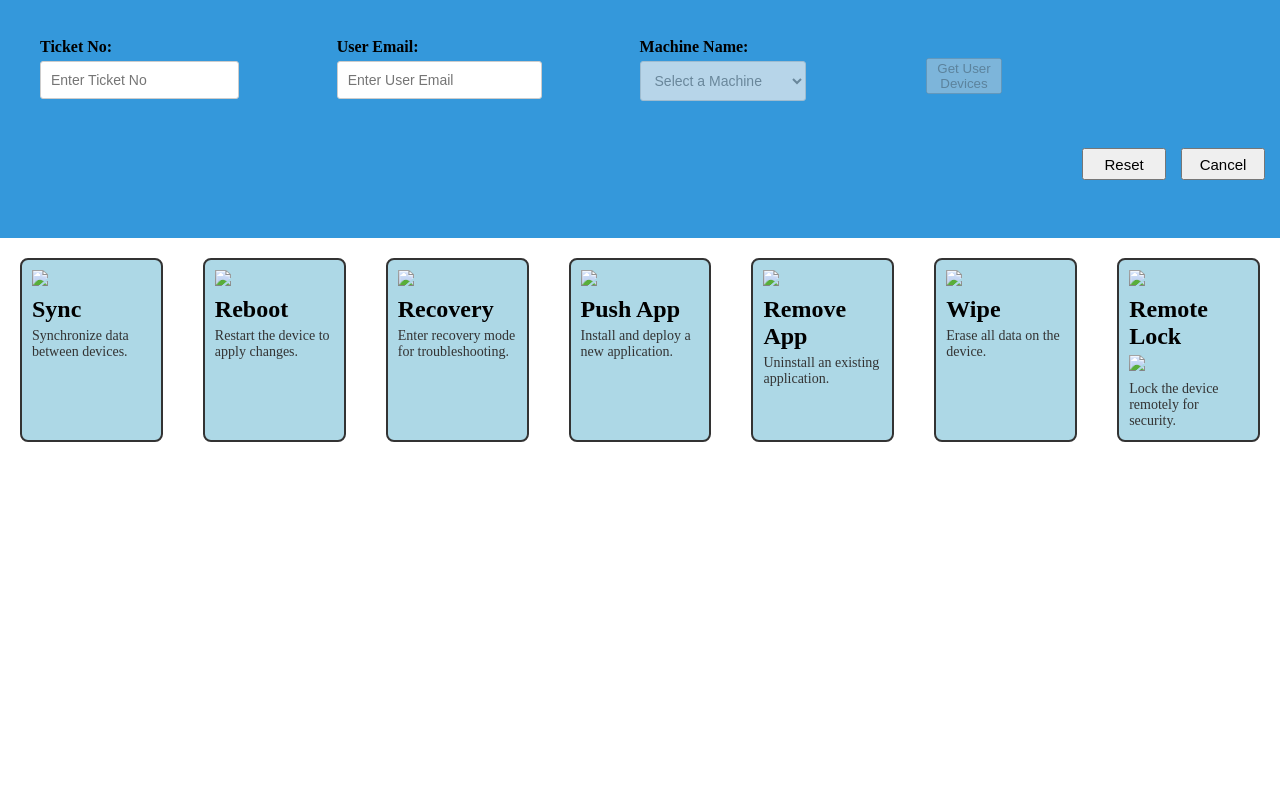
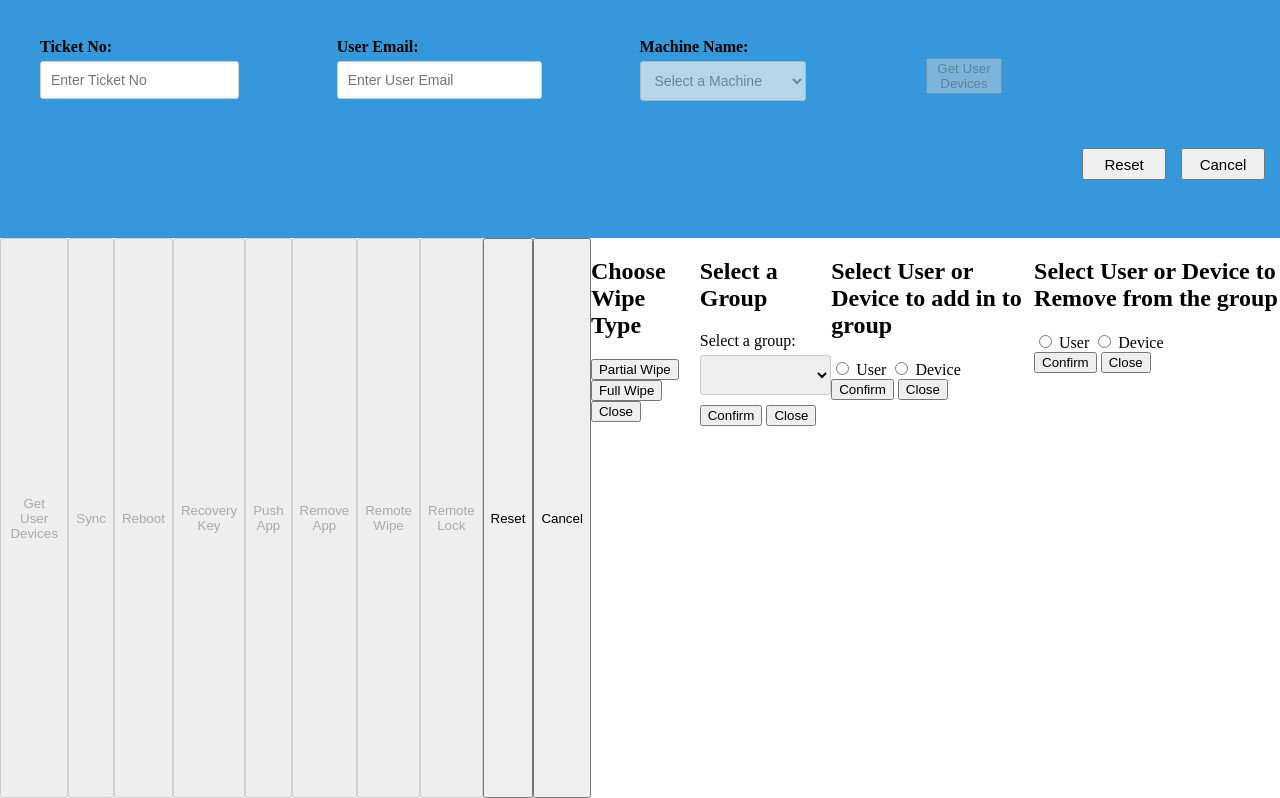
Before and after one commit to rajeswaristef/Intune_web_utility, a website: page public/intune.html in a window 1280 px wide. Shown: the part 62-860 px from the top of the page. Drawn offline with Linux system fonts and the light colour scheme.

Commit message:
Update intune.html

```diff
--- a/public/intune.html
+++ b/public/intune.html
@@ -179,51 +179,75 @@
 
 <div class="container" id="color2">
 
+    <!-- Buttons are stacked vertically -->
+    <button id="getUserDevices" disabled>Get User Devices</button>
+    <button id="sync" disabled>Sync</button>
+    <button id="reboot" disabled>Reboot</button>
+    <button id="recoveryKey" disabled>Recovery Key</button>
+    <button id="pushApp" disabled>Push App</button>
+    <button id="removeApp" disabled>Remove App</button>
+    <button id="remoteWipe" disabled>Remote Wipe</button>
+    <button id="remoteLock" disabled>Remote Lock</button>
+    <button class="reset-button" id="reset">Reset</button>
+    <button class="cancel-button" id="cancel">Cancel</button>
 
-  <div id="syncAction" class="action-div" onclick="syncFunction()">
-    <img src="sync-image.jpg" >
-    <h2>Sync</h2>
-      <p>Synchronize data between devices.</p>
-  </div>
+    <!-- Add a modal for wipe options (initially hidden) -->
+    <div id="wipeModal" class="modal">
+        <div class="modal-content">
+            <h2>Choose Wipe Type</h2>
+            <button id="partialWipe">Partial Wipe</button>
+            <button id="fullWipe">Full Wipe</button>
+            <button id="closeWipeModal">Close</button>
+        </div>
+    </div>
 
-  <div id="rebootAction" class="action-div" onclick="rebootFunction()">
-    <img src="reboot-image.jpg">
-    <h2>Reboot</h2>
-      <p>Restart the device to apply changes.</p>
-  </div>
-
-  <div id="recoveryAction" class="action-div">
-    <img src="recovery-image.jpg" >
-    <h2>Recovery</h2>
-      <p>Enter recovery mode for troubleshooting.</p>
-  </div>
-
-  <div id="pushAppAction" class="action-div" onclick="pushAppFunction()">
-    <img src="push-app-image.jpg" >
-    <h2>Push App</h2>
-      <p>Install and deploy a new application.</p>
-  </div>
-
-  <div id="removeAppAction" class="action-div" onclick="removeAppFunction()">
-    <img src="remove-app-image.jpg">
-    <h2>Remove App</h2>
-      <p>Uninstall an existing application.</p>
-  </div>
-
-  <div id="wipeAction" class="action-div" onclick="wipeFunction()">
-    <img src="wipe-image.jpg" >
-    <h2>Wipe</h2>
-      <p>Erase all data on the device.</p>
-  </div>
-
-  <div id="remoteLockAction" class="action-div" onclick="remoteLockFunction()">
-    <img src="remote-lock-image.jpg" >
-    <h2>Remote Lock</h2>
-      <img src="remote-lock-image.jpg" >
-      <p>Lock the device remotely for security.</p>
-  </div>
+    <!-- Add a modal for group selection (initially hidden) -->
+    <div id="groupSelectionModal" class="modal">
+        <div class="modal-content">
+            <h2>Select a Group</h2>
+            <label for="selectGroup">Select a group:</label>
+            <select id="selectGroup">
+                <!-- Options will be added dynamically using JavaScript -->
+            </select>
+            <button id="confirmGroupButton">Confirm</button>
+            <button id="closeGroupModal">Close</button>
+        </div>
+    </div>
 
 
+    <div id="deviceSelectionModal" class="modal">
+        <div class="modal-content">
+            <h2>Select User or Device to add in to group</h2>
+            <div class="radio-group">
+                <input type="radio" id="userOption" name="memberOption" value="user">
+                <label for="userOption">User</label>
+                <input type="radio" id="deviceOption" name="memberOption" value="device">
+                <label for="deviceOption">Device</label>
+            </div>
+            <div id="memberInfo" style="display: none;">
+                <p><strong>Selected Member:</strong> <span id="selectedMemberInfo"></span></p>
+            </div>
+            <button id="confirmMemberButton">Confirm</button>
+            <button id="closeDeviceSelectionModal">Close</button>
+        </div>
+    </div>
+
+    <div id="deviceRemovalModal" class="modal">
+        <div class="modal-content">
+            <h2>Select User or Device to Remove from the group</h2>
+            <div class="radio-group">
+                <input type="radio" id="userOption1" name="memberOption" value="user">
+                <label for="userOption1">User</label>
+                <input type="radio" id="deviceOption1" name="memberOption" value="device">
+                <label for="deviceOption1">Device</label>
+            </div>
+            <div id="memberInfo1" style="display: none;">
+                <p><strong>Selected Member:</strong> <span id="selectedMemberInfo1"></span></p>
+            </div>
+            <button id="removeDeviceUserButton">Confirm</button>
+            <button id="closeDeviceRemovalModal">Close</button>
+        </div>
+    </div>
 </div>
 
   <script>
@@ -579,7 +603,7 @@ rebootButton.addEventListener('click', () => {
 
 
 
-    recoveryAction.addEventListener('click', async () => {
+    recoveryKeyButton.addEventListener('click', async () => {
     // Get the selected device ID
     const selectedDeviceId = machineSelect.options[machineSelect.selectedIndex].azureADDeviceId;
     const selectedDeviceName = machineSelect.options[machineSelect.selectedIndex].text;
```
